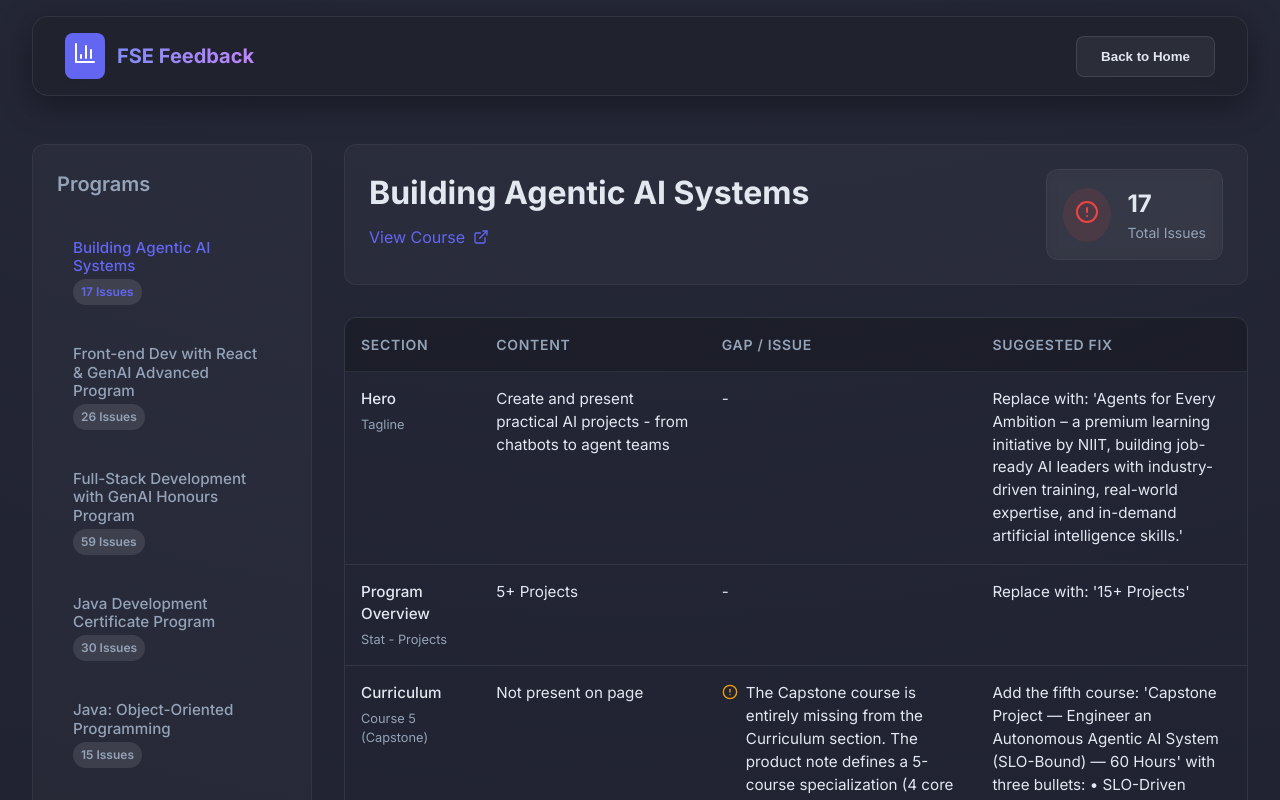
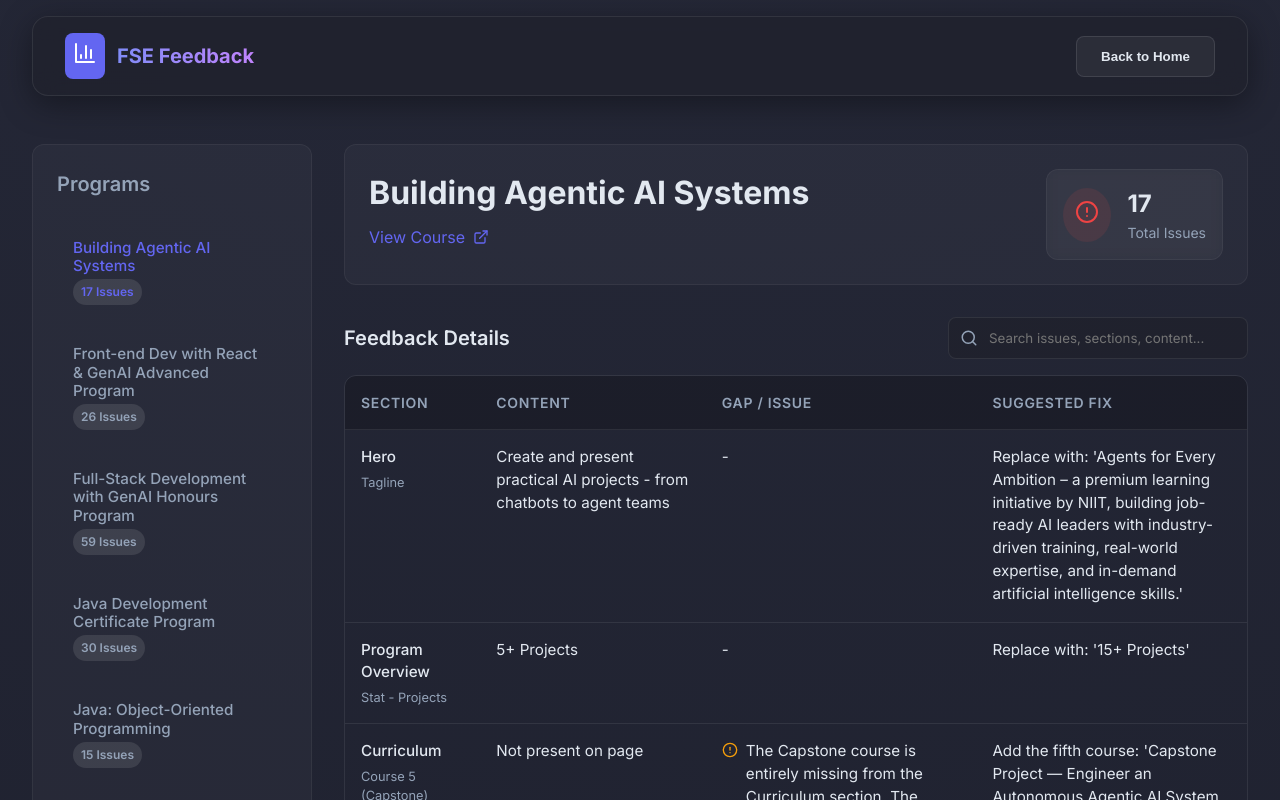
Before and after one commit to NanditaVora/website-feedback-dashboard, a React (Vite) app: page / in a window 1280 px wide. Both pictures are taken after a click on the button "Go to Dashboard". Shown: the top 800 px of the page. Built offline with nearby package versions, Linux system fonts and the light colour scheme.

Commit message:
feat: Add search and filtering to Dashboard view

```diff
--- a/src/components/Dashboard.jsx
+++ b/src/components/Dashboard.jsx
@@ -1,8 +1,20 @@
-import React from 'react';
-import { ExternalLink, List, AlertCircle } from 'lucide-react';
+import React, { useState } from 'react';
+import { ExternalLink, List, AlertCircle, Search } from 'lucide-react';
 
 const Dashboard = ({ data, selectedProgramId, setSelectedProgramId }) => {
   const selectedProgram = data.find(p => p.id === selectedProgramId);
+  const [searchTerm, setSearchTerm] = useState('');
+
+  const filteredIssues = selectedProgram ? selectedProgram.issues.filter(issue => {
+    const searchLower = searchTerm.toLowerCase();
+    return (
+      (issue['Content'] || '').toLowerCase().includes(searchLower) ||
+      (issue['Gap / Issue'] || '').toLowerCase().includes(searchLower) ||
+      (issue['Section Heading'] || '').toLowerCase().includes(searchLower) ||
+      (issue['Sub-Section Heading'] || '').toLowerCase().includes(searchLower) ||
+      (issue['Fix Suggested'] || '').toLowerCase().includes(searchLower)
+    );
+  }) : [];
 
   return (
     <div className="container animate-fade-in" style={{ padding: '2rem' }}>
@@ -17,7 +29,7 @@ const Dashboard = ({ data, selectedProgramId, setSelectedProgramId }) => {
               <button
                 key={program.id}
                 className={`nav-item ${selectedProgramId === program.id ? 'active' : ''}`}
-                onClick={() => setSelectedProgramId(program.id)}
+                onClick={() => { setSelectedProgramId(program.id); setSearchTerm(''); }}
                 style={{ width: '100%', background: 'none', border: 'none', textAlign: 'left', font: 'inherit', cursor: 'pointer' }}
               >
                 <div style={{ display: 'flex', flexDirection: 'column', gap: '0.25rem' }}>
@@ -63,6 +75,30 @@ const Dashboard = ({ data, selectedProgramId, setSelectedProgramId }) => {
               </div>
             </div>
 
+            <div style={{ display: 'flex', flexDirection: 'column', gap: '1rem' }}>
+              <div style={{ display: 'flex', justifyContent: 'space-between', alignItems: 'center' }}>
+                <h2 style={{ fontSize: '1.25rem', fontWeight: '600' }}>Feedback Details</h2>
+                <div style={{ position: 'relative', width: '300px' }}>
+                  <Search size={18} color="var(--text-secondary)" style={{ position: 'absolute', left: '12px', top: '50%', transform: 'translateY(-50%)' }} />
+                  <input
+                    type="text"
+                    placeholder="Search issues, sections, content..."
+                    value={searchTerm}
+                    onChange={(e) => setSearchTerm(e.target.value)}
+                    style={{
+                      width: '100%',
+                      padding: '0.75rem 1rem 0.75rem 2.5rem',
+                      borderRadius: '8px',
+                      background: 'var(--glass-bg)',
+                      border: '1px solid var(--glass-border)',
+                      color: 'var(--text-primary)',
+                      fontFamily: 'inherit',
+                      outline: 'none'
+                    }}
+                  />
+                </div>
+              </div>
+
               <div className="table-container">
                 <table>
                   <thead>
@@ -74,7 +110,7 @@ const Dashboard = ({ data, selectedProgramId, setSelectedProgramId }) => {
                     </tr>
                   </thead>
                   <tbody>
-                  {selectedProgram.issues.map((issue, idx) => (
+                    {filteredIssues.map((issue, idx) => (
                       <tr key={`${issue['Section Heading']}-${issue['Sub-Section Heading']}-${idx}`}>
                         <td>
                           <div style={{ fontWeight: '500', marginBottom: '0.25rem' }}>{issue['Section Heading']}</div>
@@ -92,15 +128,21 @@ const Dashboard = ({ data, selectedProgramId, setSelectedProgramId }) => {
                         <td>{issue['Fix Suggested'] || '-'}</td>
                       </tr>
                     ))}
-                  {selectedProgram.issues.length === 0 && (
+                    {filteredIssues.length === 0 && (
                       <tr>
                         <td colSpan="4" style={{ textAlign: 'center', padding: '3rem' }}>
-                        No issues found for this program.
+                          <p style={{ color: 'var(--text-secondary)', marginBottom: '0.5rem' }}>No matching issues found.</p>
+                          {searchTerm && (
+                            <button className="btn btn-secondary" onClick={() => setSearchTerm('')} style={{ fontSize: '0.875rem', padding: '0.5rem 1rem' }}>
+                              Clear Search
+                            </button>
+                          )}
                         </td>
                       </tr>
                     )}
                   </tbody>
                 </table>
+              </div>
             </div>
           </div>
         )}
```
Lines whose indentation alone changed are shown as unchanged.
